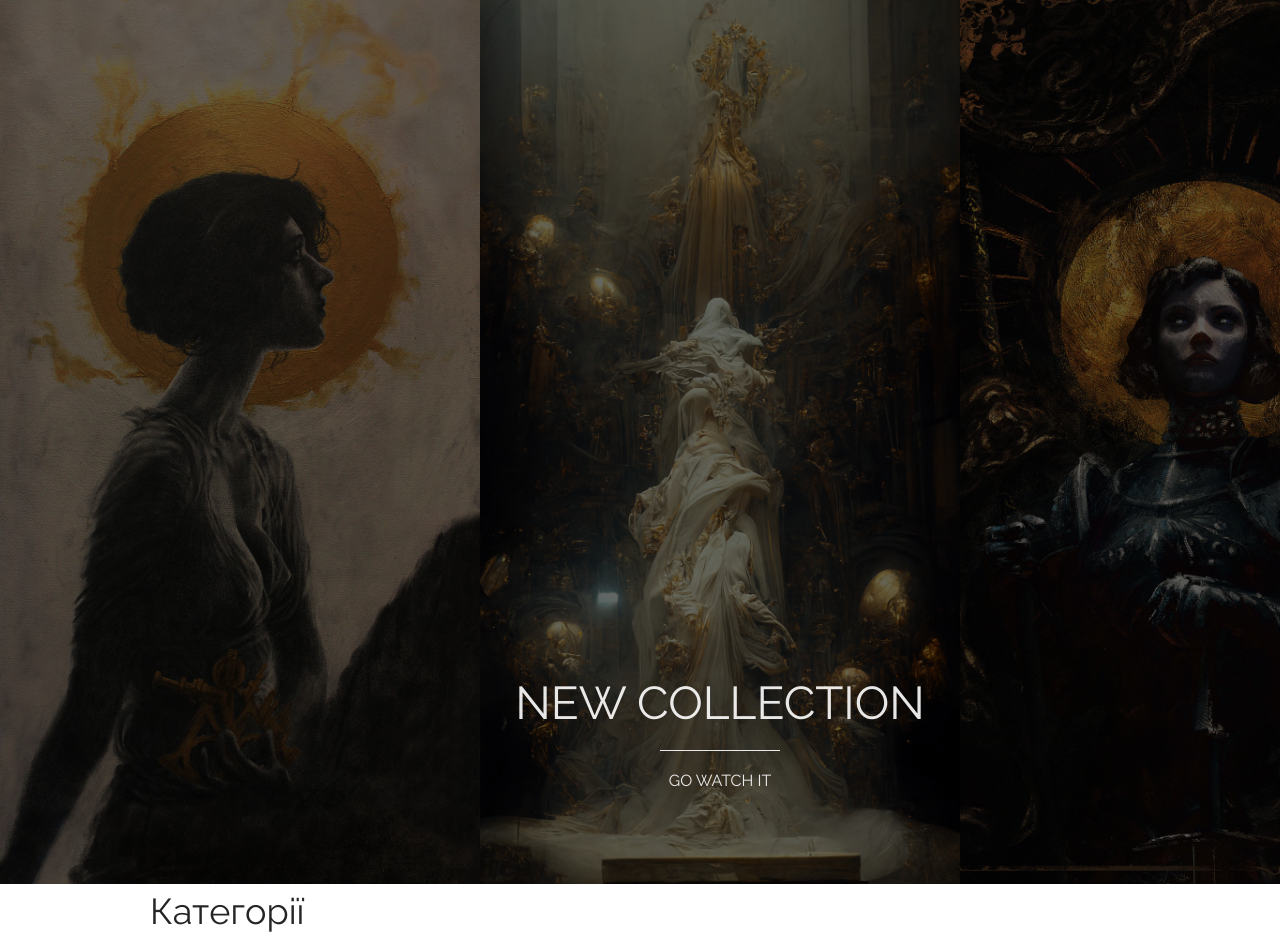
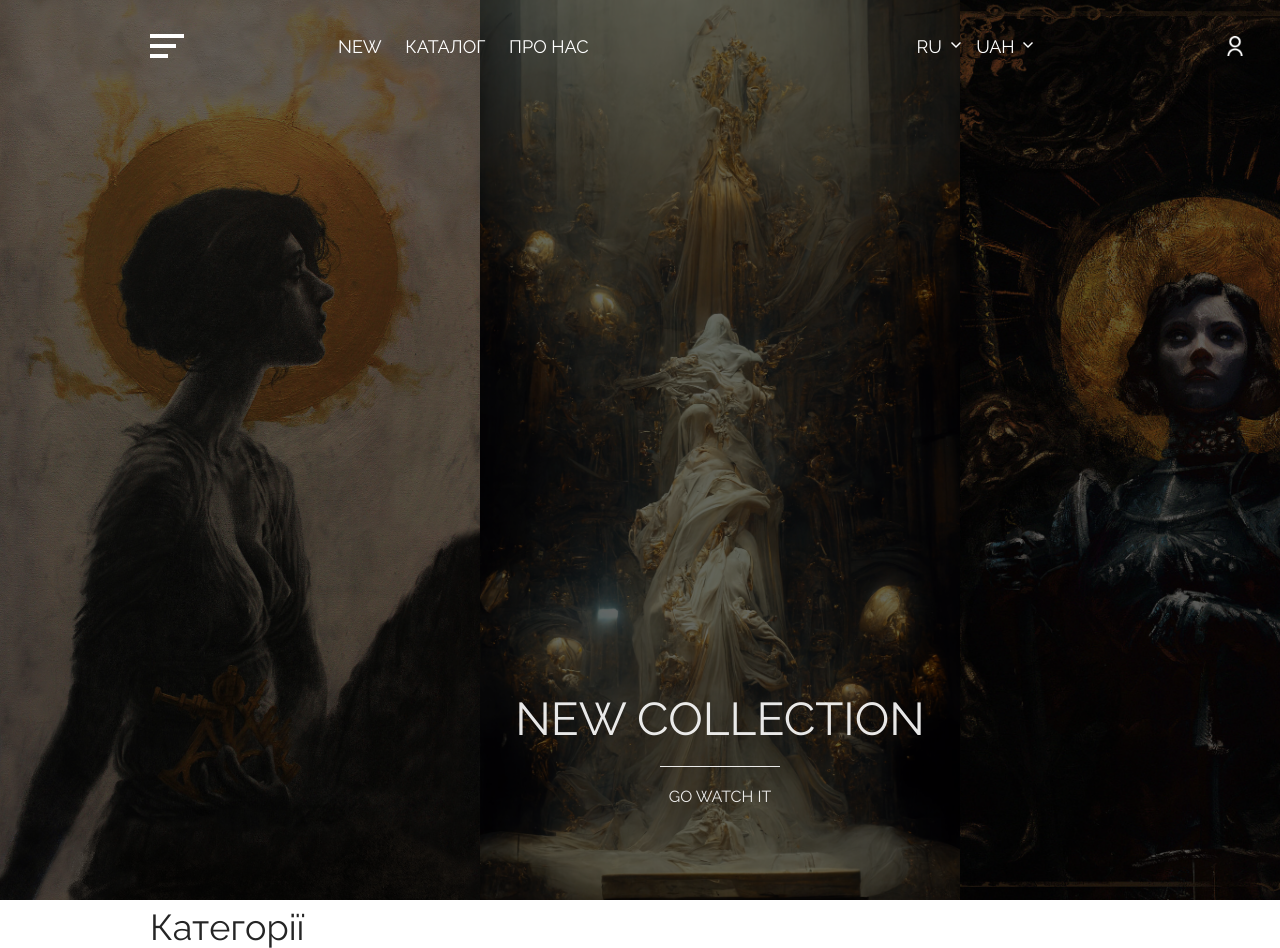
Before and after one commit to NightSDay/Winter-Practise-2023, a plain HTML site: page Week1/main.html in a window 1280 px wide. Shown: the top 948 px of the page. Drawn offline with Linux system fonts and the light colour scheme.

Commit message:
все зроблено окрім бургер меню

```diff
--- a/Week1/main.html
+++ b/Week1/main.html
@@ -13,7 +13,6 @@
     <div class="header">
         <div class="container">
             <div class="header__nav__bar">
-                <div class="container">
                     <div class="container__for__nav__bar">
                         <a href="#" class="nav__bar__pics header__sub__menu"><img alt="" src="pictures_for_main\sub-menu.png"/></a>
                         <div class="nav__bar__left__corner__group">
@@ -35,8 +34,6 @@
                             <a href="#" class="nav__bar__pics "><img alt="" src="pictures_for_main\trash_icon.png"/></a>
                         </div>
                     </div>
-
-                </div>
             </div>
             <div class="header__background">
                     <div class="container">
@@ -50,13 +47,11 @@
                             <img alt="Третя" src="pictures_for_main\jannaDArk.jpg" />
                         </div>
                     </div>
-
             </div>
             <div class="header__go__another__page">
             <p class="go__another__page__title">new collection</p>
             <hr>
             <p class="go__another__page__link">go watch it</p>
-
             </div>
         </div>
     </div>
--- a/Week1/main.scss
+++ b/Week1/main.scss
@@ -48,9 +48,11 @@ body{
   .header__background {
     overflow: hidden;
     margin-bottom: -208px;
-    margin-top: -108px;
   }
   .header__nav__bar{
+    display: flex;
+    margin: 0 auto;
+    justify-content: center;
 
   }
   .header__background .container {
@@ -124,7 +126,6 @@ body{
       padding-top: 20px;
     }
   }
-
   .container__for__nav__bar{
     display: flex;
     margin: 0 auto;
@@ -132,7 +133,11 @@ body{
     justify-content: space-between;
     align-items: center;
     padding: 34px 0 34px 0;
+    position: absolute;
+    z-index: 1;
+
   }
+
 }
 
 /* мейн */
```
Also changed, not shown: Week1/main.css, 1 other file.
